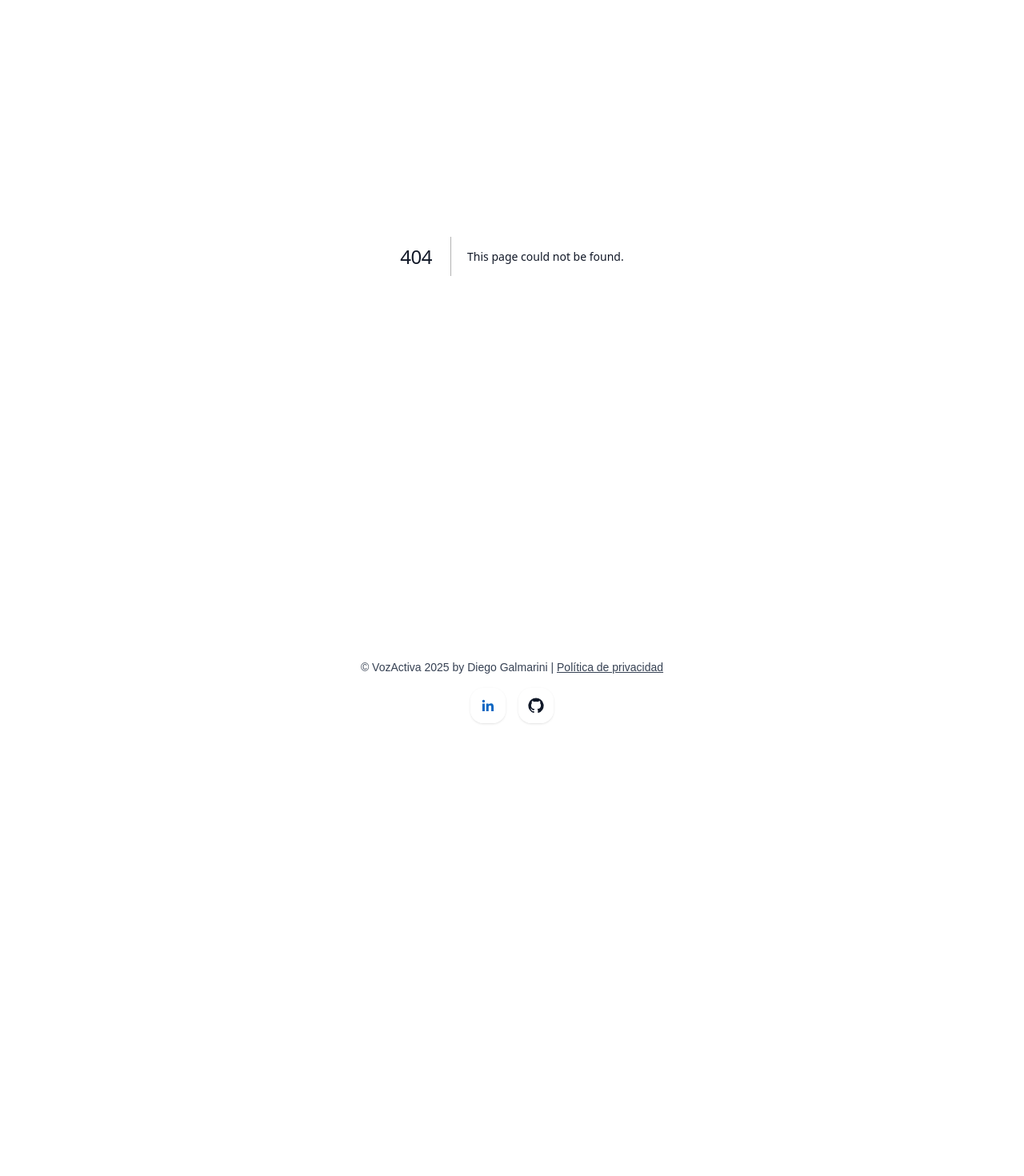
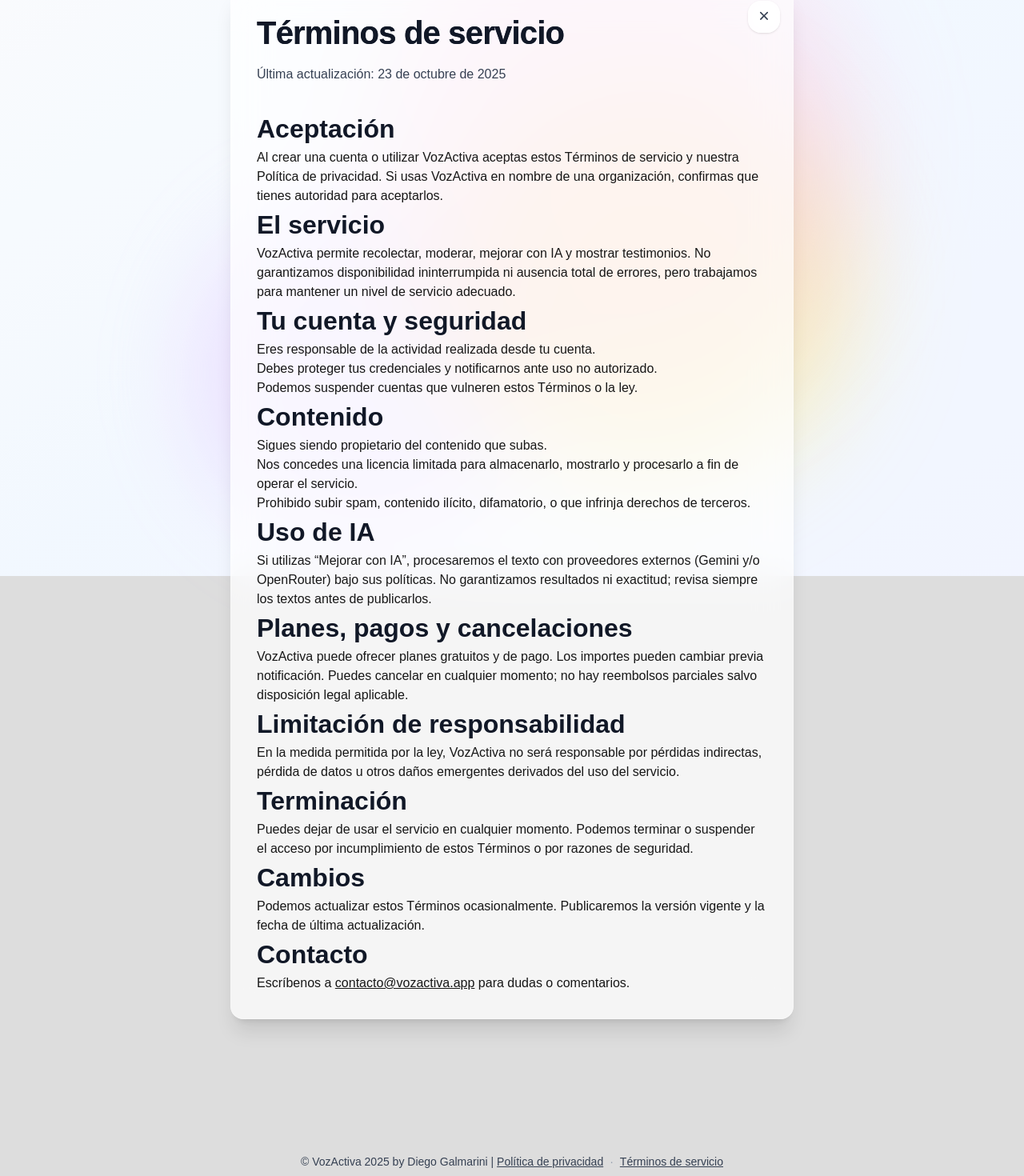
Before and after one commit to diegogalmarini/VozActiva, a Next.js app: page /terminos in a window 1280 px wide. Before the commit this address had no page. Shown: the part 80-1550 px from the top of the page at 80% size. Before the commit the page ends 1024 px from the top, so only its background shows below. Built offline with nearby package versions, Linux system fonts and the light colour scheme.

Commit message:
feat: página de Términos de servicio y enlace en el footer
- Nueva ruta /terminos con mismo estilo y botón de cierre
- Footer ahora incluye enlace a Términos junto a Política de privacidad

```diff
--- /dev/null
+++ b/src/app/terminos/page.tsx
@@ -0,0 +1,93 @@
+export const metadata = {
+  title: "Términos de servicio | VozActiva",
+  description: "Términos de servicio de VozActiva, el micro‑SaaS para recolectar testimonios.",
+};
+
+import CloseModalButton from "@/components/CloseModalButton";
+
+export default function TermsPage() {
+  return (
+    <div className="min-h-screen relative overflow-hidden">
+      {/* Fondo animado suave */}
+      <div className="fixed inset-0 -z-10">
+        <div className="absolute inset-0 bg-gradient-to-br from-slate-50 via-blue-50 to-indigo-50"></div>
+        <div className="absolute top-1/4 left-1/4 w-[500px] h-[500px] bg-purple-300/40 rounded-full filter blur-3xl animate-blob-wide" />
+        <div className="absolute top-1/3 right-1/4 w-[450px] h-[450px] bg-yellow-300/40 rounded-full filter blur-3xl animate-blob-wide animation-delay-2000" />
+        <div className="absolute bottom-1/4 left-1/3 w-[550px] h-[550px] bg-pink-300/40 rounded-full filter blur-3xl animate-blob-wide animation-delay-4000" />
+        <div className="absolute inset-0 bg-white/20"></div>
+      </div>
+
+      <main className="max-w-3xl mx-auto px-4 sm:px-6 lg:px-8 py-16 relative z-10">
+        <div className="relative bg-white/70 backdrop-blur-xl p-8 rounded-2xl border border-white/30 shadow-xl">
+          <CloseModalButton href="/" />
+          <h1 className="text-3xl font-bold bg-gradient-to-r from-gray-900 to-gray-700 bg-clip-text text-transparent mb-4">
+            Términos de servicio
+          </h1>
+          <p className="text-gray-700 mb-8">Última actualización: 23 de octubre de 2025</p>
+
+          <div className="prose prose-slate max-w-none">
+            <h2>Aceptación</h2>
+            <p>
+              Al crear una cuenta o utilizar VozActiva aceptas estos Términos de servicio y nuestra Política de privacidad.
+              Si usas VozActiva en nombre de una organización, confirmas que tienes autoridad para aceptarlos.
+            </p>
+
+            <h2>El servicio</h2>
+            <p>
+              VozActiva permite recolectar, moderar, mejorar con IA y mostrar testimonios. No garantizamos disponibilidad
+              ininterrumpida ni ausencia total de errores, pero trabajamos para mantener un nivel de servicio adecuado.
+            </p>
+
+            <h2>Tu cuenta y seguridad</h2>
+            <ul>
+              <li>Eres responsable de la actividad realizada desde tu cuenta.</li>
+              <li>Debes proteger tus credenciales y notificarnos ante uso no autorizado.</li>
+              <li>Podemos suspender cuentas que vulneren estos Términos o la ley.</li>
+            </ul>
+
+            <h2>Contenido</h2>
+            <ul>
+              <li>Sigues siendo propietario del contenido que subas.</li>
+              <li>Nos concedes una licencia limitada para almacenarlo, mostrarlo y procesarlo a fin de operar el servicio.</li>
+              <li>Prohibido subir spam, contenido ilícito, difamatorio, o que infrinja derechos de terceros.</li>
+            </ul>
+
+            <h2>Uso de IA</h2>
+            <p>
+              Si utilizas “Mejorar con IA”, procesaremos el texto con proveedores externos (Gemini y/o OpenRouter) bajo
+              sus políticas. No garantizamos resultados ni exactitud; revisa siempre los textos antes de publicarlos.
+            </p>
+
+            <h2>Planes, pagos y cancelaciones</h2>
+            <p>
+              VozActiva puede ofrecer planes gratuitos y de pago. Los importes pueden cambiar previa notificación. Puedes
+              cancelar en cualquier momento; no hay reembolsos parciales salvo disposición legal aplicable.
+            </p>
+
+            <h2>Limitación de responsabilidad</h2>
+            <p>
+              En la medida permitida por la ley, VozActiva no será responsable por pérdidas indirectas, pérdida de datos u
+              otros daños emergentes derivados del uso del servicio.
+            </p>
+
+            <h2>Terminación</h2>
+            <p>
+              Puedes dejar de usar el servicio en cualquier momento. Podemos terminar o suspender el acceso por incumplimiento
+              de estos Términos o por razones de seguridad.
+            </p>
+
+            <h2>Cambios</h2>
+            <p>
+              Podemos actualizar estos Términos ocasionalmente. Publicaremos la versión vigente y la fecha de última actualización.
+            </p>
+
+            <h2>Contacto</h2>
+            <p>
+              Escríbenos a <a href="mailto:contacto@vozactiva.app" className="underline">contacto@vozactiva.app</a> para dudas o comentarios.
+            </p>
+          </div>
+        </div>
+      </main>
+    </div>
+  );
+}
--- a/src/components/Footer.tsx
+++ b/src/components/Footer.tsx
@@ -8,9 +8,9 @@
         <div className="flex flex-col items-center gap-4">
           <p className="text-center">
             © VozActiva {year} by <span className="font-medium">Diego Galmarini</span> |{" "}
-            <Link href="/privacidad" className="underline hover:text-gray-900">
-              Política de privacidad
-            </Link>
+            <Link href="/privacidad" className="underline hover:text-gray-900">Política de privacidad</Link>
+            <span className="mx-2 text-gray-400">·</span>
+            <Link href="/terminos" className="underline hover:text-gray-900">Términos de servicio</Link>
           </p>
 
           <div className="flex items-center gap-4">
```
